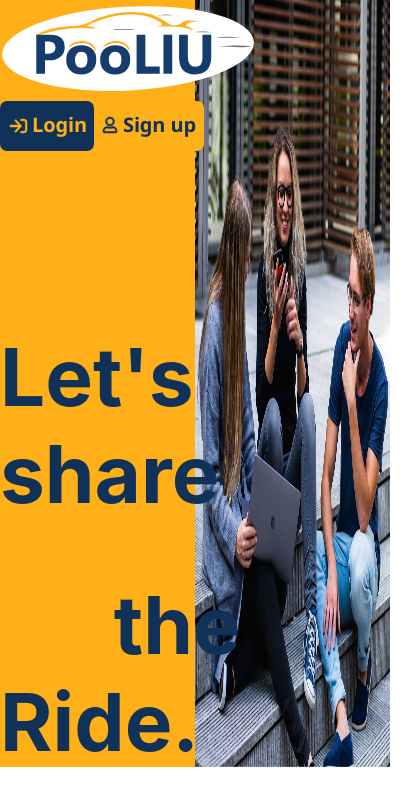
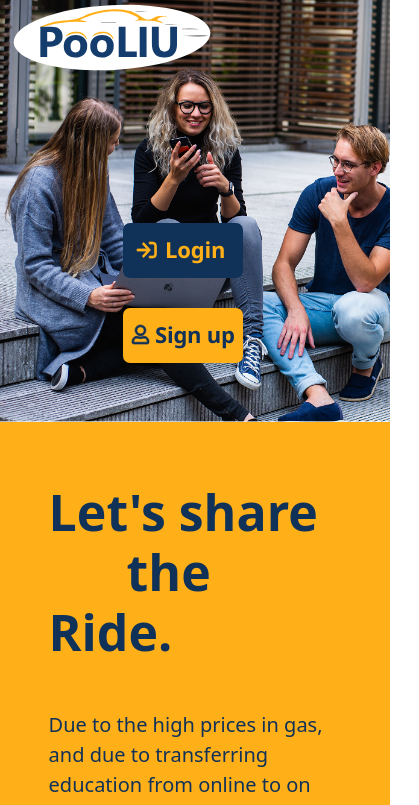
Before and after one commit to karimalkak/pooliu-react-clean, a React (Create React App) app: page / in a window 390 px wide. Shown: the top 805 px of the page, 419 px wide, since content can reach past the window. Built offline with nearby package versions, Linux system fonts and the light colour scheme.

Commit message:
homepage

```diff
--- a/src/App.js
+++ b/src/App.js
@@ -3,6 +3,8 @@ import './App.scss';
 import ReactDOM from "react-dom/client";
 import { BrowserRouter, Routes, Route, Link } from "react-router-dom";
 import Home from './Pages/Home/Home';
+import "bootstrap/dist/css/bootstrap.css";
+import "bootstrap/dist/js/bootstrap.js";
 
 
  export default function App() {
--- a/src/Components/Home-navigation/HomeNavigation.js
+++ b/src/Components/Home-navigation/HomeNavigation.js
@@ -1,56 +1,60 @@
 import React from "react";
 import {Link} from "react-router-dom";
+import "./homenav.scss";
 
 export default function HomeNavigation(){
   return (
-    <nav className="navbar p-0">
-      <div className="container">
-        <Link to='/pickride' className="navbar-brand">
-          <img src="logo.svg" alt="logo" />
+    <nav className="home-nav navbar p-0">
+      <div className="container nav-container">
+        <div className="test row d-flex justify-content-lg-between">
+          <div className="col-12 col-lg-6">
+            <Link to={`pickride`} className="navbar-brand">
+              <img src="logo.svg" alt="logo" className="logo" />
             </Link>
-        <div className="d-flex">
-          <Link to='/login' className="pe-3">
+          </div>
+          <div className="col-12 col-lg-6 d-flex justify-content-lg-end justify-content-center">
+            <div className="row">
+              <div className="col-12 col-lg-6 d-flex align-items-center justify-content-center">
+                <Link to={`login`} className="pe-lg-3">
                   <svg
-              id="Component_1_1"
-              data-name="Component 1 – 1"
+                    id="Component_1_2"
                     xmlns="http://www.w3.org/2000/svg"
-              width="94"
-              height="50"
-              viewBox="0 0 94 50"
+                    width="120"
+                    height="55"
+                    viewBox="0 0 120 55"
                   >
                     <rect
                       id="Rectangle_5"
-                data-name="Rectangle 5"
-                width="94"
-                height="50"
+                      width="120"
+                      height="55"
                       rx="7"
                       fill="#103158"
                     />
                     <text
                       id="Login"
-                transform="translate(32 31)"
+                      transform="translate(42 35)"
                       fill="#ffb019"
-                font-size="20"
-                font-family="SegoeUI-Bold, Segoe UI"
-                font-weight="700"
-                letter-spacing="-0.007em"
+                      fontSize="22"
+                      fontFamily="SegoeUI-Bold, Segoe UI"
+                      fontWeight="700"
+                      letterSpacing="-0.007em"
                     >
                       <tspan x="0" y="0">
                         Login
                       </tspan>
                     </text>
-              <g id="Homepage" transform="translate(9 20)">
-                <g id="D-Landing-Page" transform="translate(1 -2)">
-                  <g id="Header-2" transform="translate(0 0)">
+                    <g id="Homepage" transform="translate(14 19)">
+                      <g id="D-Landing-Page" transform="translate(0 0)">
+                        <g id="Header-2">
                           <g id="button_login">
                             <g id="Group-16">
                               <path
                                 id="s"
-                          d="M13.813,17A3.356,3.356,0,0,0,17,13.5v-7A3.356,3.356,0,0,0,13.813,3H11.023a.421.421,0,0,0-.4.438v.875a.421.421,0,0,0,.4.438h2.789A1.678,1.678,0,0,1,15.406,6.5v7a1.678,1.678,0,0,1-1.594,1.75H11.023a.421.421,0,0,0-.4.438v.875a.421.421,0,0,0,.4.438Zm-7.7-.715,5.459-5.979a.469.469,0,0,0,0-.62L6.113,3.707a.377.377,0,0,0-.564,0L4.9,4.426a.463.463,0,0,0,.007.623l3.755,4H.4A.421.421,0,0,0,0,9.49V10.51a.421.421,0,0,0,.4.438H8.659l-3.755,4a.47.47,0,0,0-.007.623l.651.715A.374.374,0,0,0,6.113,16.285Z"
+                                d="M15.811,19.025a3.841,3.841,0,0,0,3.649-4.006V7.006A3.841,3.841,0,0,0,15.811,3H12.618a.481.481,0,0,0-.456.5v1a.481.481,0,0,0,.456.5h3.193a1.921,1.921,0,0,1,1.824,2v8.013a1.921,1.921,0,0,1-1.824,2H12.618a.481.481,0,0,0-.456.5v1a.481.481,0,0,0,.456.5ZM7,18.208l6.248-6.844a.537.537,0,0,0,0-.709L7,3.81a.431.431,0,0,0-.646,0l-.745.818a.53.53,0,0,0,.008.714l4.3,4.582H.456a.481.481,0,0,0-.456.5V11.6a.481.481,0,0,0,.456.5H9.912l-4.3,4.578a.538.538,0,0,0-.008.714l.745.818A.428.428,0,0,0,7,18.208Z"
                                 transform="translate(0 -3)"
                                 fill="#ffb019"
                                 stroke="#ffb019"
-                          stroke-width="0.5"
+                                stroke-width="0.7"
                               />
                             </g>
                           </g>
@@ -59,53 +63,49 @@ export default function HomeNavigation(){
                     </g>
                   </svg>
                 </Link>
-          <Link to='/nav'>
+              </div>
+              <div className="col-12 col-lg-6 d-flex align-items-lg-center justify-content-center">
+                <Link to={`register`}>
                   <svg
                     xmlns="http://www.w3.org/2000/svg"
-              width="110"
-              height="50"
-              viewBox="0 0 110 50"
+                    width="120"
+                    height="55"
+                    viewBox="0 0 120 55"
                   >
-              <g
-                id="Group_3"
-                data-name="Group 3"
-                transform="translate(-1121 -20)"
-              >
+                    <g id="Group_5" transform="translate(-1121 -20)">
                       <rect
                         id="Rectangle_4"
-                  data-name="Rectangle 4"
-                  width="110"
-                  height="50"
+                        width="120"
+                        height="55"
                         rx="7"
                         transform="translate(1121 20)"
                         fill="#ffb019"
                       />
                       <text
                         id="Sign_up"
-                  data-name="Sign up"
-                  transform="translate(1150 51)"
+                        transform="translate(1153 54.96)"
                         fill="#103158"
-                  font-size="20"
-                  font-family="SegoeUI-Bold, Segoe UI"
-                  font-weight="700"
-                  letter-spacing="-0.007em"
+                        fontSize="22"
+                        fontFamily="SegoeUI-Bold, Segoe UI"
+                        fontWeight="700"
+                        letterSpacing="-0.01em"
                       >
                         <tspan x="0" y="0">
                           Sign up
                         </tspan>
                       </text>
-                <g id="Homepage" transform="translate(1130 36)">
+                      <g id="Homepage" transform="translate(1130 37)">
                         <g id="D-Landing-Page">
-                    <g id="Header-2" transform="translate(0 0)">
-                      <g id="button_signup" transform="translate(0 0)">
-                        <g id="Group-17" transform="translate(0 0)">
+                          <g id="Header-2">
+                            <g id="button_signup">
+                              <g id="Group-17">
                                 <path
                                   id="u"
-                            d="M7,9.7A4.5,4.5,0,1,0,2.5,5.2,4.5,4.5,0,0,0,7,9.7ZM7,8.2a3,3,0,1,1,3-3A3,3,0,0,1,7,8.2Zm5.5,8.5A1.5,1.5,0,0,0,14,15.2v-.8a4.2,4.2,0,0,0-4.2-4.2c-.9,0-1.328.5-2.8.5s-1.9-.5-2.8-.5A4.2,4.2,0,0,0,0,14.4v.8a1.5,1.5,0,0,0,1.5,1.5Zm0-1.5H1.5v-.8a2.7,2.7,0,0,1,2.7-2.7,12.235,12.235,0,0,0,2.8.5,12.117,12.117,0,0,0,2.8-.5,2.7,2.7,0,0,1,2.7,2.7Z"
+                                  d="M8.5,11.388a5.406,5.406,0,0,0,5.464-5.344A5.406,5.406,0,0,0,8.5.7,5.406,5.406,0,0,0,3.036,6.044,5.406,5.406,0,0,0,8.5,11.388Zm0-1.781A3.609,3.609,0,0,1,4.857,6.044a3.644,3.644,0,0,1,7.286,0A3.609,3.609,0,0,1,8.5,9.606ZM15.179,19.7A1.8,1.8,0,0,0,17,17.919v-.95a5.046,5.046,0,0,0-5.1-4.988c-1.089,0-1.613.594-3.4.594s-2.307-.594-3.4-.594A5.046,5.046,0,0,0,0,16.969v.95A1.8,1.8,0,0,0,1.821,19.7Zm0-1.781H1.821v-.95A3.249,3.249,0,0,1,5.1,13.763a15.155,15.155,0,0,0,3.4.594,15.009,15.009,0,0,0,3.4-.594,3.249,3.249,0,0,1,3.279,3.206Z"
                                   transform="translate(0 -0.7)"
                                   fill="#103158"
                                   stroke="#103158"
-                            stroke-width="0.5"
+                                  stroke-width="0.7"
                                 />
                               </g>
                             </g>
@@ -117,6 +117,9 @@ export default function HomeNavigation(){
                 </Link>
               </div>
             </div>
+          </div>
+        </div>
+      </div>
     </nav>
   );
 };
--- a/src/Components/Home-navigation/homenav.scss
+++ b/src/Components/Home-navigation/homenav.scss
@@ -8,5 +8,15 @@ $yellow: #ffb019;
 $white: white;
 $light-gray: rgba(160, 160, 160, 0.2);
 $dark-grey: #a0a0a0;
-$blue-grey: #ECF0F3;
-$light-blue-gray: #E8ECF1;
+$blue-grey: #ecf0f3;
+$light-blue-gray: #e8ecf1;
+
+.home-nav {
+  position: absolute !important;
+  z-index: 1 !important;
+  width: 100% !important;
+
+  .test {
+    width: 100% !important;
+  }
+}
--- a/src/Pages/Home/Home.js
+++ b/src/Pages/Home/Home.js
@@ -1,4 +1,5 @@
 import React from "react";
+//import Footer from "../../Components/Footer/Footer";
 import HomeNavigation from "../../Components/Home-navigation/HomeNavigation";
 import "animate.css";
 import './home.scss';
@@ -6,13 +7,12 @@ import './home.scss';
 export default function Home(){
   return (
     <>
+      <HomeNavigation></HomeNavigation>
       <div className="home-page">
-        <div className="background">
-          <img src="yellow.png" className="yellow-img p-0" alt="..." />
-          <img src="header.png" className="header-img p-0" alt="..." />
-        </div>
-        <div className="container">
-          <HomeNavigation></HomeNavigation>
+        <div className="background p-0 m-0">
+          <div className="row header-row d-flex flex-column-reverse flex-lg-row m-0 p-0">
+            <div className="yellow-img col-lg-6 col-12 m-0 p-0">
+              <div className="header container">
                 <h1 className="first animate__animated animate__fadeInLeft animate__fast">
                   Let's share
                 </h1>
@@ -20,12 +20,19 @@ export default function Home(){
                   &nbsp; &nbsp; &nbsp; the Ride.
                 </h1>
                 <p className="header-text mt-5 animate__animated animate__fadeIn animate__delay-1s animate__fast">
-            Due to the high prices in gas, and due to transferring education
-            from online to on campus. We as students will help each other to
-            reach out for our college to reach out for a better future.
+                  Due to the high prices in gas, and due to transferring
+                  education from online to on campus. We as students will help
+                  each other to reach out for our college to reach out for a
+                  better future.
                 </p>
+              </div>
+            </div>
+            <div className="header-img col-lg-6 col-12 m-0 p-0"></div>
+          </div>
+        </div>
+        <div className="container">
           <div className="row pros">
-            <div className="col-4">
+            <div className="col-lg-4 col-12 pb-5">
               <div className="d-flex justify-content-center">
                 <img src="car.svg" alt="" />
               </div>
@@ -35,7 +42,7 @@ export default function Home(){
                 Ducimus, cupiditate.
               </p>
             </div>
-            <div className="col-4">
+            <div className="col-lg-4 col-12 pb-5">
               <div className="d-flex justify-content-center">
                 <img src="shield.svg" alt="" />
               </div>
@@ -45,7 +52,7 @@ export default function Home(){
                 ipsum?
               </p>
             </div>
-            <div className="col-4">
+            <div className="col-lg-4 col-12 pb-5">
               <div className="d-flex justify-content-center">
                 <img src="tap.svg" alt="" />
               </div>
@@ -68,14 +75,14 @@ export default function Home(){
               <div className="col-7 text">
                 <h2>Request a ride...</h2>
                 <p>
-                  Lorem ipsum dolor sit amet consectetur adipisicing elit. Ullam
-                  natus quae voluptas tempore sed, odio dolorem vitae quam
-                  placeat vel, itaque ea impedit voluptate sequi repellendus
-                  earum dolore delectus nostrumficdi{" "}
+                  Lorem ipsum dolor sit amet consectetur adipisic elit. Ullam
+                  natus quae voluptas tempore sed, odio dorem vitae quam placeat
+                  vel, itaque ea impedit voluptate sequi repellendus earum
+                  dolore delectus nostru{" "}
                 </p>
               </div>
-              <div className="col-5 image">
-                <img src="phone1.svg" alt="" />
+              <div className="col-5 image d-flex justify-content-end">
+                <img src="phone1.svg" alt="" className="phone1-img" />
               </div>
             </div>
           </div>
@@ -83,9 +90,7 @@ export default function Home(){
         <div className="phone2">
           <div className="container">
             <div className="row">
-              <div className="col-6 image">
-                <img src="phone2.svg" alt="" />
-              </div>
+              <div className="col-6 image"></div>
               <div className="col-6 text">
                 <h2>...or offer one!</h2>
                 <p>
@@ -99,6 +104,7 @@ export default function Home(){
           </div>
         </div>
       </div>
+      {/* <Footer></Footer> */}
     </>
   );
 };
--- a/src/Pages/Home/home.scss
+++ b/src/Pages/Home/home.scss
@@ -12,23 +12,33 @@ $blue-grey: #ECF0F3;
 $light-blue-gray: #E8ECF1;
 
 .home-page {
-    .yellow-img {
-      width: 50%;
-      height: 767px;
-      position: absolute;
-      left: 0px;
-      z-index: -1;
+
+  .background{
+    height: 100vh !important;
+
+    .header-row{
+      height: 100%;
     }
 
-    .header-img {
-      width: 50%;
-      height: 768px;
-      position: absolute;
-      right: 0px;
-      z-index: -1;
+    .yellow-img{
+      background-image: url('../../../public/yellow.png');
+      background-size: cover;
+    }
+
+    .header-img{
+      background-image: url('../../../public/header.png');
+      background-size: cover;
+    }
+
+  }
+
+  .header{
+    margin-top: 100px;
   }
 
   .first {
+    width: 70%;
+    margin: auto;
     font-weight: bold;
     font-size: 80px;
     color: $darker-blue;
@@ -36,6 +46,8 @@ $light-blue-gray: #E8ECF1;
   }
 
   .second {
+    width: 70%;
+    margin: auto;
     font-weight: bold;
     font-size: 80px;
     color: $darker-blue;
@@ -43,7 +55,10 @@ $light-blue-gray: #E8ECF1;
   }
 
   .header-text {
-      width: 40%;
+    margin: auto;
+    margin-bottom: 20px;
+    text-align: start;
+    width: 70%;
     font-size: 20px;
     color: $darker-blue;
     font-weight: 500;
@@ -51,7 +66,7 @@ $light-blue-gray: #E8ECF1;
   }
 
   .pros {
-      margin-top: 240px;
+    margin-top: 70px;
     h3 {
       text-align: center;
       color: $darker-blue;
@@ -71,6 +86,7 @@ $light-blue-gray: #E8ECF1;
   .phone1 {
     .light-yellow-img {
       width: 100%;
+      height: 45%;
       position: absolute;
       left: 0px;
       right: 0px;
@@ -78,7 +94,7 @@ $light-blue-gray: #E8ECF1;
     }
 
     .row {
-        margin-top: 230px;
+      margin-top: 20%;
       .text {
         h2 {
           font-size: 60px;
@@ -99,7 +115,12 @@ $light-blue-gray: #E8ECF1;
       }
 
       .image {
-          margin-top: -198px;
+        margin-top: -15%;
+        //margin-top: -198px;
+//198
+        .phone1-img{
+          width: 82%;
+        }
       }
     }
   }
@@ -133,3 +154,410 @@ $light-blue-gray: #E8ECF1;
     }
   }
 }
+
+@media screen and (max-width: 1400px) {
+
+  .home-page{
+    .phone1-img{
+      width: 90% !important;
+    }
+  }
+}
+
+@media screen and (max-width: 1370px){
+  .home-page{
+    .background{
+
+      .header{
+
+        h1{
+          width: 80%;
+        }
+
+        p{
+          width: 80%;
+        }
+      }
+
+    }
+  }
+}
+
+@media screen and (max-width: 1200px) {
+  .home-page{
+    .text {
+        h2 {
+          font-size: 50px !important;
+          color: $darker-blue;
+          font-weight: bold;
+          padding-top: 50px !important;
+        }
+
+        p{
+          width: 80% !important;
+          font-size: 18px !important;
+        }
+    }
+
+    .light-yellow-img {
+      width: 100%;
+      height: 35% !important;
+    }
+  }
+}
+
+@media screen and (max-width: 1190px){
+  .home-page{
+    .background{
+
+      .header{
+
+        h1{
+          width: 90%;
+        }
+
+        p{
+          width: 90%;
+        }
+      }
+
+    }
+  }
+}
+
+@media screen and (max-width: 1060px){
+  .home-page{
+    .background{
+
+      .header{
+
+        h1{
+          width: 95%;
+        }
+
+        p{
+          width: 90%;
+        }
+      }
+
+    }
+  }
+}
+
+@media screen and (max-width: 1006px){
+  .home-page{
+    .background{
+
+      .header{
+
+        h1{
+          width: 100%;
+        }
+
+        p{
+          width: 90%;
+        }
+      }
+
+    }
+  }
+}
+
+
+@media screen and (max-width: 992px){
+
+  .home-page{
+    .background{
+    height: 100vh !important;
+
+    .header-row{
+      height: 100%;
+
+      .header{
+
+        h1{
+          width: 70%;
+        }
+
+        p{
+          width: 80%;
+        }
+      }
+    }
+
+
+    .yellow-img{
+      height: calc(100vh * 0.5) !important;
+      background-image: url('../../../public/yellow.png');
+      background-size: cover;
+
+      .header{
+        margin-top: 0;
+
+        .first{
+          padding-top: 80px;
+        }
+      }
+    }
+
+    .header-img{
+      height: calc(100vh * 0.5) !important;
+      background-image: url('../../../public/header.png');
+      background-size: cover;
+    }
+
+  }
+  .text {
+        h2 {
+          font-size: 46px !important;
+          color: $darker-blue;
+          font-weight: bold;
+          padding-top: 40px !important;
+        }
+
+        p{
+          margin-top: 20px !important;
+          width: 100% !important;
+          font-size: 16px !important;
+          line-height: 24px !important;
+        }
+    }
+
+    .light-yellow-img {
+      width: 100%;
+      height: 25% !important;
+    }
+  }
+
+  .home-nav{
+    height: calc(100vh * 0.5);
+
+    .nav-container{
+      height: 100%;
+
+      .test{
+        height: 100%;
+        width: 100vw;
+      }
+    }
+
+    svg{
+      width: 195px;
+      height: 90px;
+    }
+  }
+
+}
+
+@media screen and (max-width: 768px) {
+
+  .home-page{
+    .background{
+
+      .header{
+        margin-top: 0;
+
+        h1{
+          font-size: 65px;
+          width: 80% !important;
+        }
+
+        p{
+          width: 80% !important;
+        }
+
+        .first{
+          padding-top: 60px !important;
+        }
+      }
+
+    }
+    .text {
+        h2 {
+          font-size: 38px !important;
+          color: $darker-blue;
+          font-weight: bold;
+          padding-top: 30px !important;
+        }
+
+        p{
+          margin-top: 16px !important;
+          width: 100% !important;
+          font-size: 16px !important;
+          line-height: 22px !important;
+        }
+    }
+
+    .light-yellow-img {
+      width: 100%;
+      height: 25% !important;
+    }
+
+    .phone1-img{
+      width: 110% !important;
+    }
+
+  }
+
+  .home-nav{
+
+    svg{
+      width: 165px;
+      height: 76px;
+    }
+  }
+}
+
+@media screen and (max-width: 576px) {
+
+  .home-page{
+    .text {
+        h2 {
+          text-align: center;
+          font-size: 36px !important;
+          width: 90%;
+          color: $darker-blue;
+          font-weight: bold;
+          padding-top: 30px !important;
+        }
+
+        p{
+          margin-top: 20px !important;
+          width: 100% !important;
+          font-size: 14px !important;
+          line-height: 24px !important;
+        }
+    }
+
+    .light-yellow-img {
+      width: 100%;
+      height: 30% !important;
+    }
+  }
+}
+
+@media screen and (max-width: 500px) {
+  .home-page{
+    .background{
+
+      .header{
+        margin-top: 0;
+
+        h1{
+          font-size: 57px;
+        }
+
+        .first{
+          padding-top: 60px !important;
+        }
+      }
+
+    }
+  }
+
+  .home-nav{
+
+    .logo{
+      width: 200px;
+    }
+    svg{
+      width: 140px;
+      height: 64px;
+    }
+  }
+}
+
+@media screen and (max-width: 480px) {
+
+  .home-page{
+    .background{
+
+      .header{
+        margin-top: 0;
+
+        h1{
+          font-size: 50px;
+        }
+
+        .first{
+          padding-top: 60px !important;
+        }
+      }
+
+    }
+
+    .text {
+
+        p{
+          margin-top: 12px !important;
+          width: 100% !important;
+          font-size: 12px !important;
+          line-height: 18px !important;
+        }
+    }
+
+    .phone1-img{
+      width: 120% !important;
+    }
+  }
+
+  .logo{
+    width: 100%;
+  }
+
+}
+
+@media screen and (max-width: 420px){
+  .home-page{
+    .background{
+
+      .header{
+        margin-top: 0;
+
+        h1{
+          width: 80%;
+        }
+
+        p{
+          width: 80%;
+        }
+
+        .first{
+          padding-top: 60px !important;
+        }
+      }
+
+    }
+  }
+
+  .home-nav{
+    svg{
+      width: 120px;
+      height: 55px;
+    }
+  }
+}
+
+@media screen and (max-width: 370px){
+  .home-page{
+    .background{
+
+      .header{
+        margin-top: 0;
+
+        h1{
+          width: 90% !important;
+        }
+
+        p{
+          width: 90%;
+        }
+
+        .first{
+          padding-top: 60px !important;
+        }
+      }
+
+    }
+  }
+}
```
Also changed, not shown: public/phone1.svg. Lines whose indentation alone changed are shown as unchanged.
